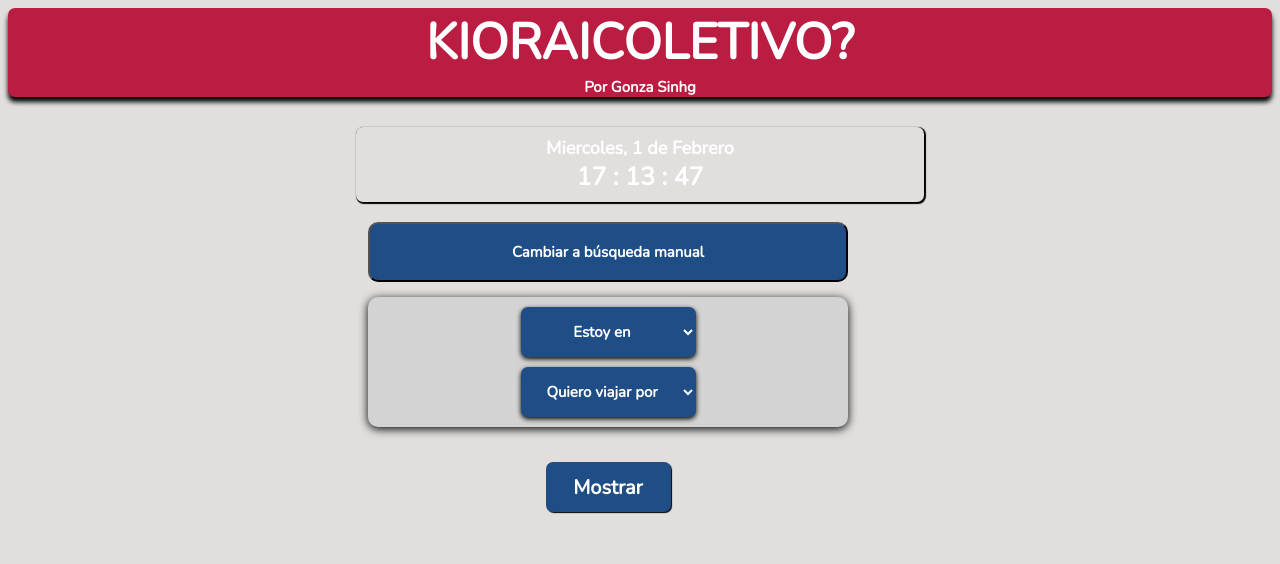
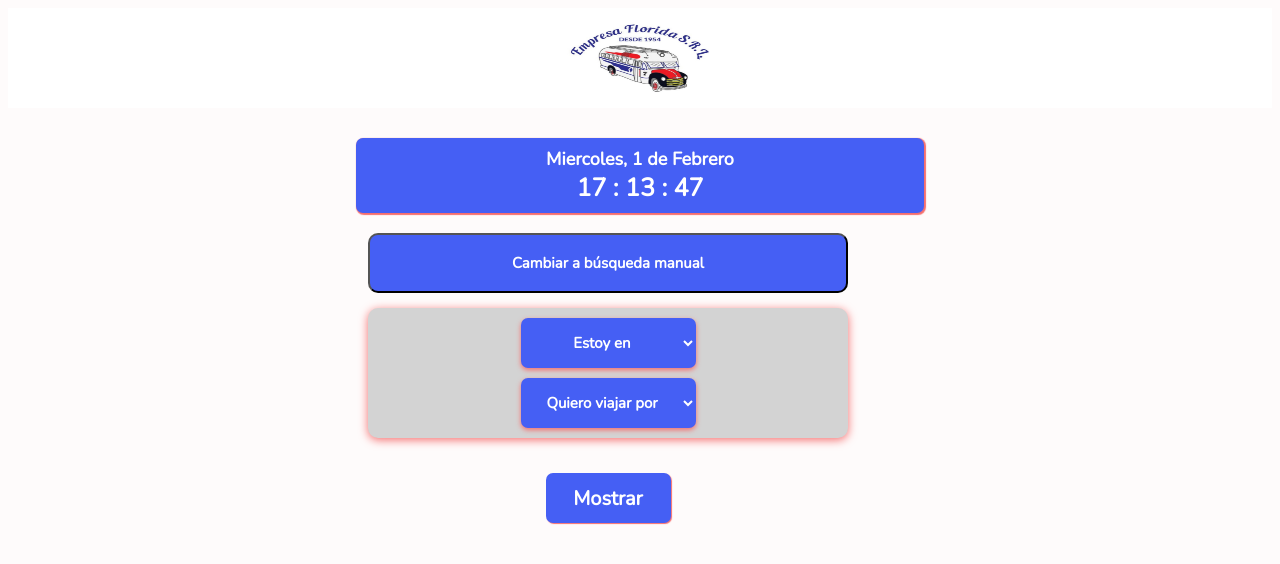
Before and after one commit to GonzaS89/protohorarios, a plain HTML site: page index.html in a window 1280 px wide. Drawn offline with nearby package versions, Linux system fonts and the light colour scheme.

Commit message:
Colorizamos

```diff
--- a/estilos.css
+++ b/estilos.css
@@ -1,5 +1,10 @@
 :root{
-    --fondo : #e2dede;
+    --blanco : #ffffff;
+    --fondo : #fefbfb;
+    --azul : #455ff4;
+    --rojo : #f56e6e;
+    --fondoAzul : rgb(31, 77, 134);
+    --fuentePrincipal : 'Nunito', sans-serif;
 }
 
 body{
@@ -10,32 +15,13 @@ body{
 }
 .header{
     display:flex;
-    justify-content: space-around;
-    align-items: center;
-    flex-direction: column;
-    background-color: rgb(187, 28, 65);
-    box-shadow: 0 5px 5px black;
-    border-radius: 7px;
+    height: 100px;
+
+    background-color: var(--blanco);
 }
-
-#nombre{
-    font-family:'Nunito', sans-serif;
-    text-transform: uppercase;
-    color: white;
-    font-weight: bold;
-    border-radius: 7px;
-    text-align: center;
-    margin: 0;
-    font-size: 50px;
-    /* background-color: rgb(242, 34, 82); */
-}
-#firma{
-    font-family:'Nunito', sans-serif;
-    color: white;
-    font-weight: bold;
-    text-align: right;
-    margin: 0;
-    font-size: 15px;
+.header img{
+    margin: 0 auto;
+    width: 150px;
 }
 
 .subheader-cont{
@@ -49,25 +35,26 @@ body{
     justify-content: center;
     align-items: center;
     flex-direction: column;
-    box-shadow: 1px 1px 1px 1px rgb(0, 0, 0);
+    box-shadow: 1px 1px 1px 1px var(--rojo);
     margin: 20px 10px;
     border-radius: 7px;
     height: 75px;
     width: 45%;
+    background-color: var(--azul);
 }
 
 #fecha{
-    font-family: 'Nunito', sans-serif;
+    font-family: var(--fuentePrincipal);
     font-size: 18px;
     font-weight: bold;
-    color: white;
+    color: var(--blanco);
     margin: 0;
 }
 #hora{
     font-family: 'Nunito', sans-serif;
     font-size: 25px;
     font-weight: bold;
-    color: white;
+    color: var(--blanco);
     margin: 0;
 }
 .botonManual-cont{
@@ -83,13 +70,13 @@ body{
     color: rgb(255, 255, 255);
     font-weight: bold;
     padding:0 10px;
-    background-color: rgb(31, 77, 134);
+    background-color: var(--azul);
     width: 40%;
     font-size: 15px;
 }
 
 #botonManual:active{
-    background-color: rgb(0, 0, 0);
+    background-color: var(--rojo);
 }
 #botonManual:hover{
     cursor: pointer;
@@ -109,11 +96,11 @@ body{
     color: black;
     font-weight: bold;
     padding:0 10px;
-    background-color:rgb(31, 77, 134);
+    background-color:var(--azul);
     color: white;
 }
 #botonAuto:active{
-    background-color: rgb(0, 0, 0);
+    background-color: var(--rojo);
 }
 #botonAuto:hover{
     cursor: pointer;
@@ -126,7 +113,7 @@ body{
     justify-content:center;
     flex-direction: column;
     background-color:lightgray;
-    box-shadow: 0 2px 10px black;
+    box-shadow: 0 2px 10px var(--rojo);
     border-radius: 10px;
     margin: 15px auto;
 }
@@ -206,10 +193,10 @@ body{
     text-align: center;
     width:175px;
     /* background-color: rgb(65, 117, 181);  */
-    background-color:rgb(31, 77, 134);
+    background-color:var(--azul);
     color: white;
     border-radius: 7px;
-    box-shadow: 0 2px 5px black;
+    box-shadow: 0 2px 5px var(--rojo);
     margin: 5px;
     font-weight: bold;
     height:50px
@@ -234,11 +221,11 @@ body{
     color: rgb(0, 0, 0);
     margin: 5px;
     border-radius: 7px;
-    box-shadow: 0 2px 5px black;
+    box-shadow: 0 2px 5px var(--rojo);
     height: 50px;
     padding: 0;
     font-weight: bold;
-    border: 3px solid rgb(31, 77, 134);;
+    border: 3px solid var(--rojo);
 }
 ::placeholder{
     font-family: 'Nunito', sans-serif;
@@ -255,7 +242,7 @@ body{
     display: flex;
     align-items: center;
     justify-content: center;
-    background-color: rgb(0, 0, 0);
+    background-color: var(--rojo);
     font-family: 'Nunito', sans-serif;
     font-size: 18px;
     font-weight: bold;
@@ -286,13 +273,13 @@ body{
 #boton,#boton2{
     height:50px;
     width:125px;
-    background-color:rgb(31, 77, 134);
+    background-color:var(--azul);
     border: none;
     border-radius: 7px;
     font-family: 'Nunito', sans-serif;
     font-size: 20px;
     font-weight: bold;
-    box-shadow: 1px 1px 1px black;
+    box-shadow: 1px 1px 1px var(--rojo);
     color: white;
 }
 #boton:active{
--- a/index.html
+++ b/index.html
@@ -11,8 +11,11 @@
 </head>
 <body>
     <header class="header">
-        <p id="nombre"">kioraicoletivo?</p>
-        <p id="firma">Por Gonza Sinhg</p>
+        <div>
+
+        </div>
+
+        <img src="imagenes/logo empresa.jpg" alt="" srcset="">
     </header>
     <div class="subheader-cont">
         <div class="subheader">
```
